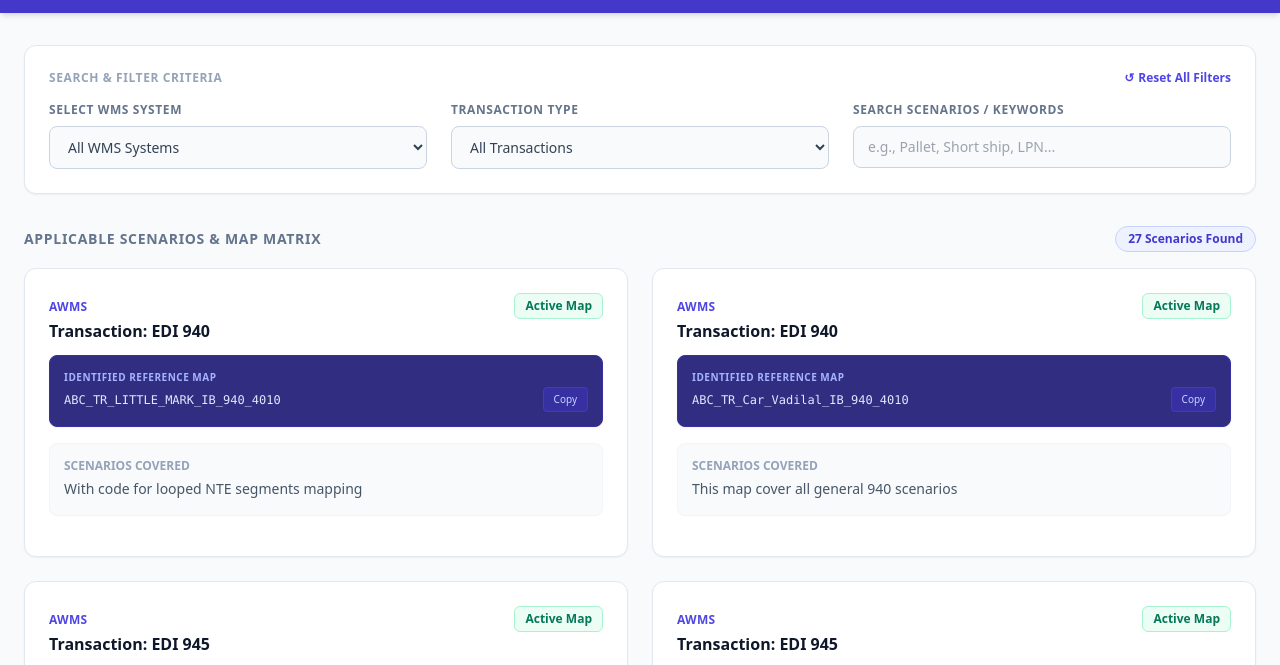
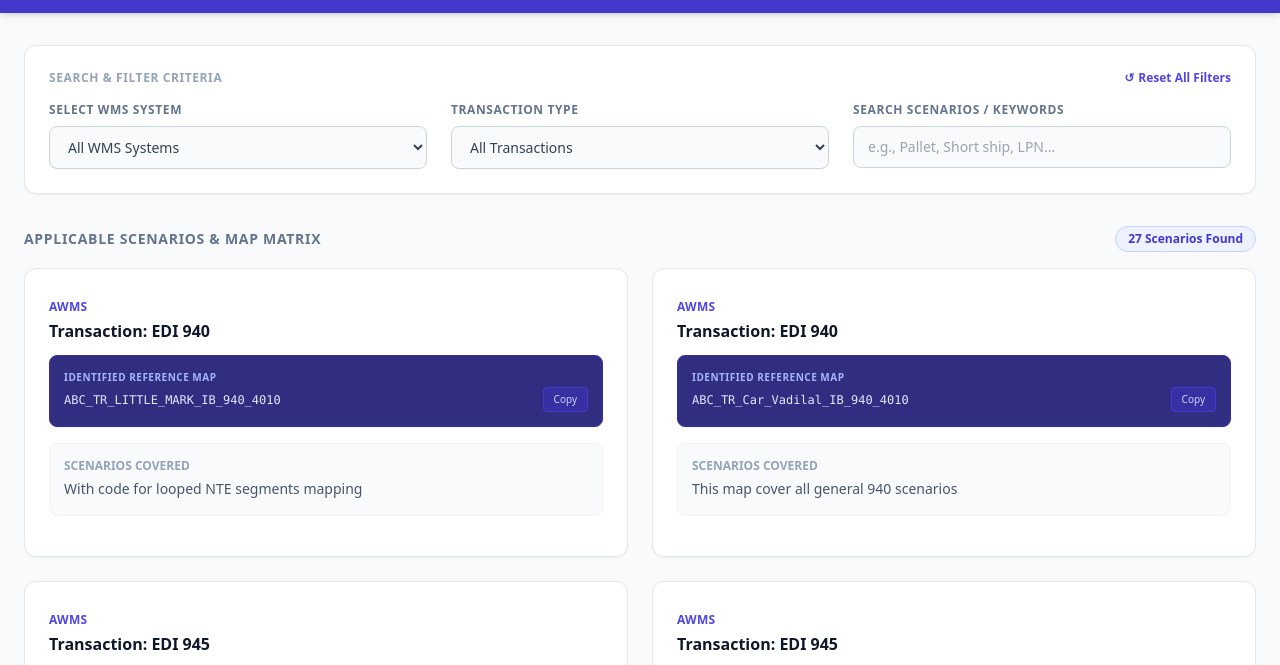
Before and after one commit to 185767/Goldenbuilds, a plain HTML site: page index.html in a window 1280 px wide. Shown: the part 71-736 px from the top of the page. Drawn offline with nearby package versions, Linux system fonts and the light colour scheme.

Commit message:
Fix formatting and remove duplicate content in index.html
The HTML structure and JavaScript functionality remain unchanged, but the file has been modified to include additional content, likely due to a merge or copy-paste operation. Ensure that the document is properly formatted and any duplicate content is addressed.

```diff
--- a/index.html
+++ b/index.html
@@ -248,12 +248,9 @@
 
                 card.innerHTML = `
                     <div>
-                        <div class="flex justify-between items-start gap-4 mb-3">
-                            <div>
-                                <span class="text-xs font-bold text-indigo-600 dark:text-indigo-400 tracking-wide uppercase">${wmsName}</span>
-                                <h3 class="text-base font-bold text-slate-900 dark:text-slate-100 mt-0.5">Transaction: EDI ${txnType}</h3>
-                            </div>
-                            <span class="px-2.5 py-1 text-xs font-semibold rounded-md border bg-emerald-50 dark:bg-emerald-950/50 text-emerald-700 dark:text-emerald-400 border-emerald-200 dark:border-emerald-800">Active Map</span>
+                        <div class="mb-3">
+                            <span class="text-xs font-bold text-indigo-600 dark:text-indigo-400 tracking-wide uppercase">${wmsName}</span>
+                            <h3 class="text-base font-bold text-slate-900 dark:text-slate-100 mt-0.5">Transaction: EDI ${txnType}</h3>
                         </div>
 
                         <div class="bg-indigo-900 dark:bg-indigo-950 text-white rounded-lg p-3.5 mb-4 shadow-sm border border-indigo-800">
@@ -317,7 +314,7 @@
         function resetAllFilters() {
             document.getElementById('wmsFilter').value = 'ALL';
             updateTransactionDropdown();
-            document.getElementById('transactionFilter').value = 'ALL'; // Explicitly force transaction dropdown back to 'All Transactions'
+            document.getElementById('transactionFilter').value = 'ALL';
             clearSearch();
         }
     </script>
```
